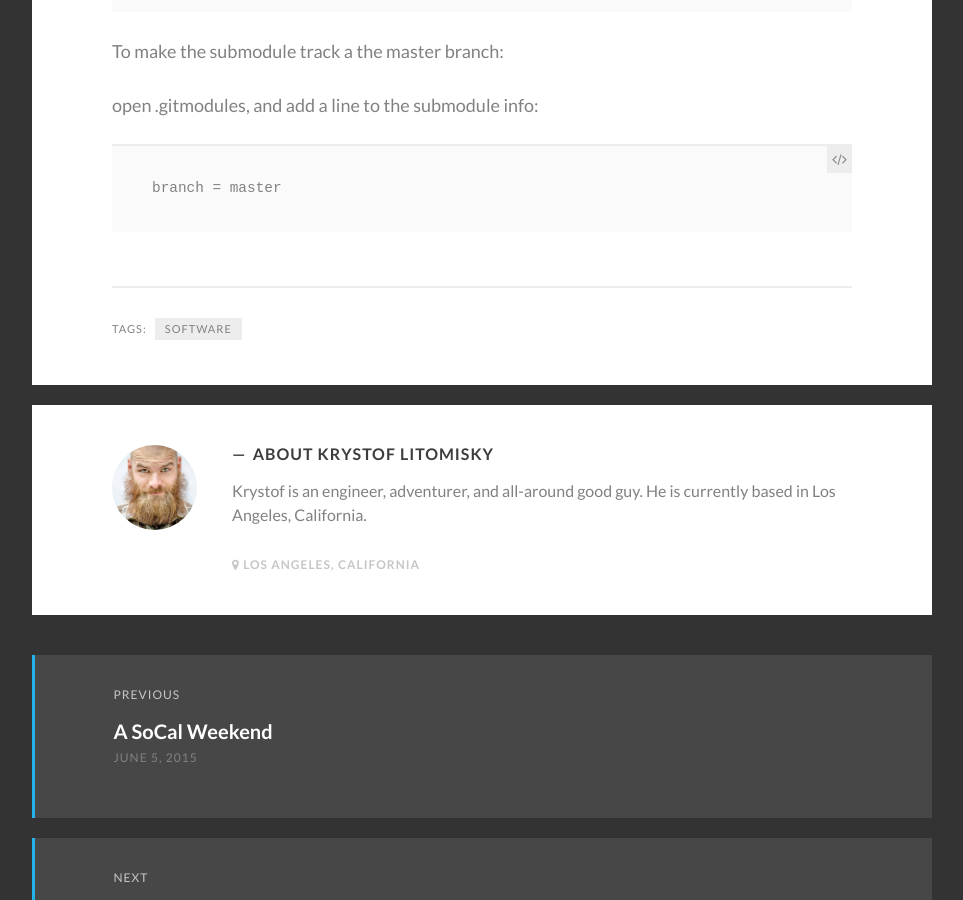
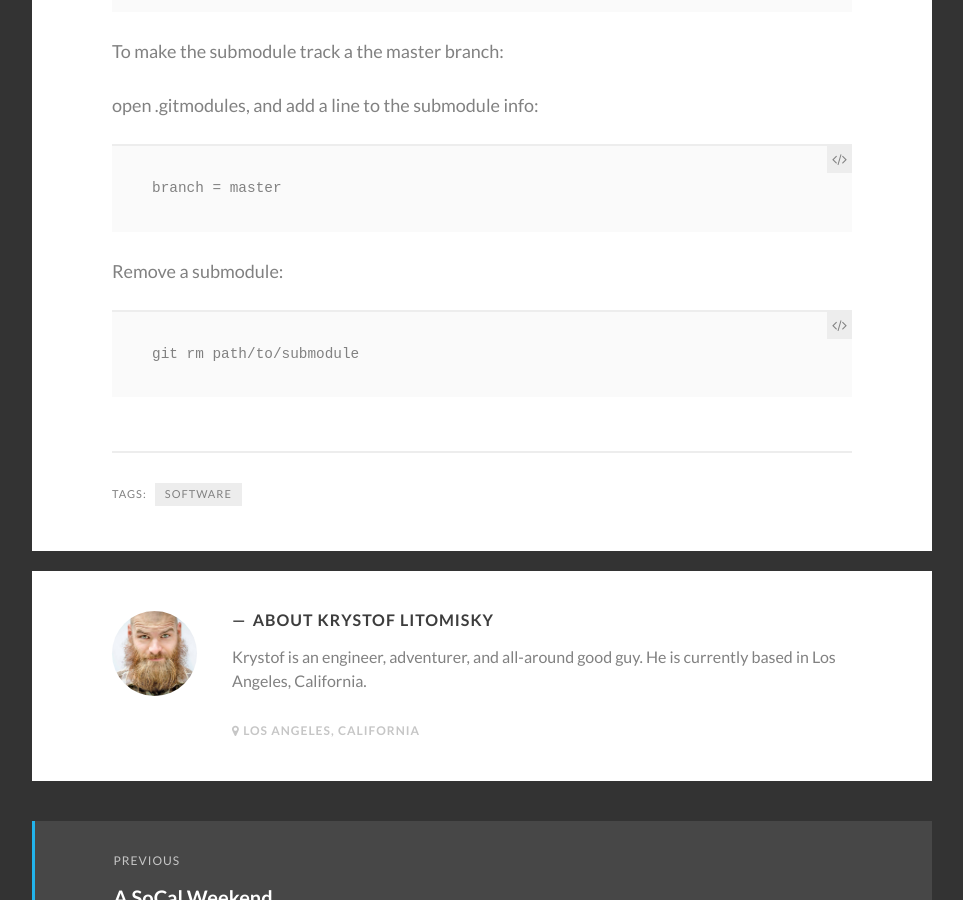
Before and after one commit to krystofl/krystofl.github.io, a Jekyll site: the page built from _posts/2016-07-31-git-cheat-sheet.md, in a window 1280 px wide and 900 px high, scrolled down 4748 px. Shown: the whole window, without its empty margins (8-971 px from the left). Built offline with Jekyll 4.4.1, drawn with Linux system fonts in a browser that asks for light colours; some web fonts are replaced; comment, search, counter and statistics services are not loaded.

Commit message:
Added note on removing submodules to git cheat sheet

```diff
--- a/_posts/2016-07-31-git-cheat-sheet.md
+++ b/_posts/2016-07-31-git-cheat-sheet.md
@@ -155,3 +155,7 @@ To make the submodule track a the master branch:
 open .gitmodules, and add a line to the submodule info:
 
     branch = master
+
+Remove a submodule:
+
+    git rm path/to/submodule
```
